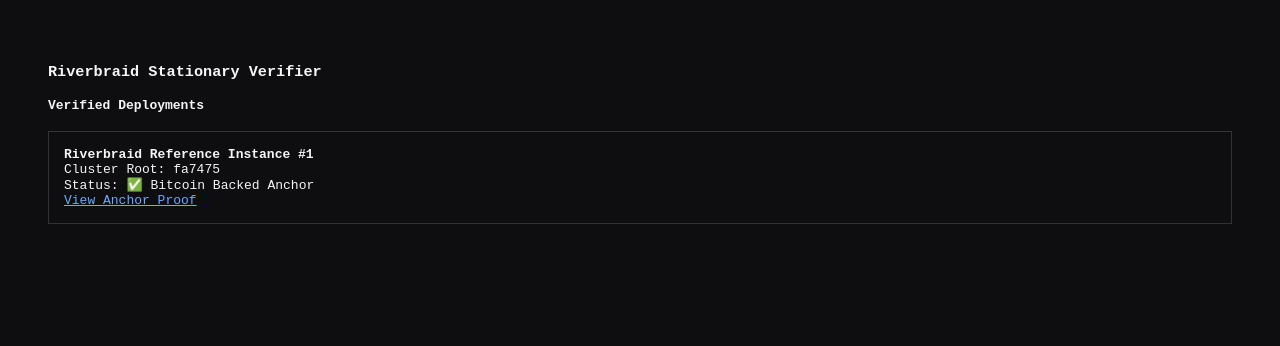
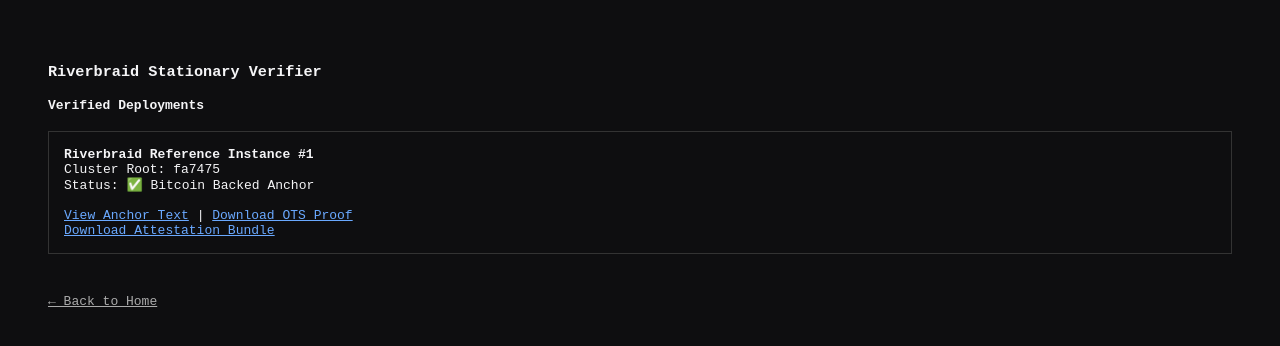
Before and after one commit to Riverbraid/Riverbraid-Manifest-Gold, a website: page docs/verifier/index.html in a window 1280 px wide. Drawn offline with Linux system fonts and the light colour scheme.

Commit message:
[FIX] Resolve proof pathing for GitHub Pages

```diff
--- /dev/null
+++ b/docs/anchor/anchor.txt
@@ -0,0 +1,3 @@
+Riverbraid v1.5.0-Genesis Sovereign Root
+Root: sha256:fa7475
+Timestamp (UTC): 2026-04-09T01:11:44Z
--- a/docs/verifier/index.html
+++ b/docs/verifier/index.html
@@ -2,14 +2,21 @@
 <html>
 <body style="font-family:monospace; padding:40px; background:#0e0e10; color:#f5f5f7;">
   <h3>Riverbraid Stationary Verifier</h3>
+
   <div id="deployments">
     <h4>Verified Deployments</h4>
     <div style="border:1px solid #333; padding:15px;">
       <b>Riverbraid Reference Instance #1</b><br>
       Cluster Root: fa7475<br>
-      Status: ✅ Bitcoin Backed Anchor<br>
-      <a href="../anchor/anchor.txt.ots" style="color:#6aa9ff;">View Anchor Proof</a>
+      Status: ✅ Bitcoin Backed Anchor<br><br>
+      <a href="../anchor/anchor.txt" style="color:#6aa9ff;">View Anchor Text</a> |
+      <a href="../anchor/anchor.txt.ots" style="color:#6aa9ff;">Download OTS Proof</a><br>
+      <a href="../riverbraid-v1.5.0-genesis-attestation.tar.gz" style="color:#6aa9ff;">Download Attestation Bundle</a>
     </div>
+  </div>
+
+  <div style="margin-top:40px;">
+    <a href="../" style="color:#aaa;">← Back to Home</a>
   </div>
 </body>
 </html>
```
Also changed, not shown: 2 other files.
